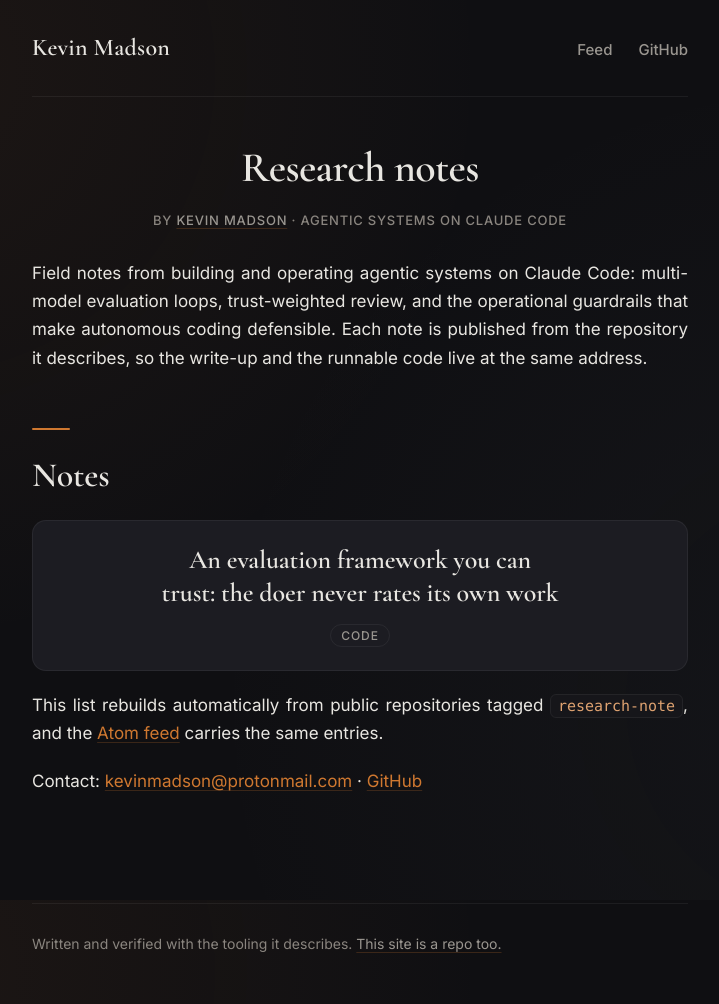
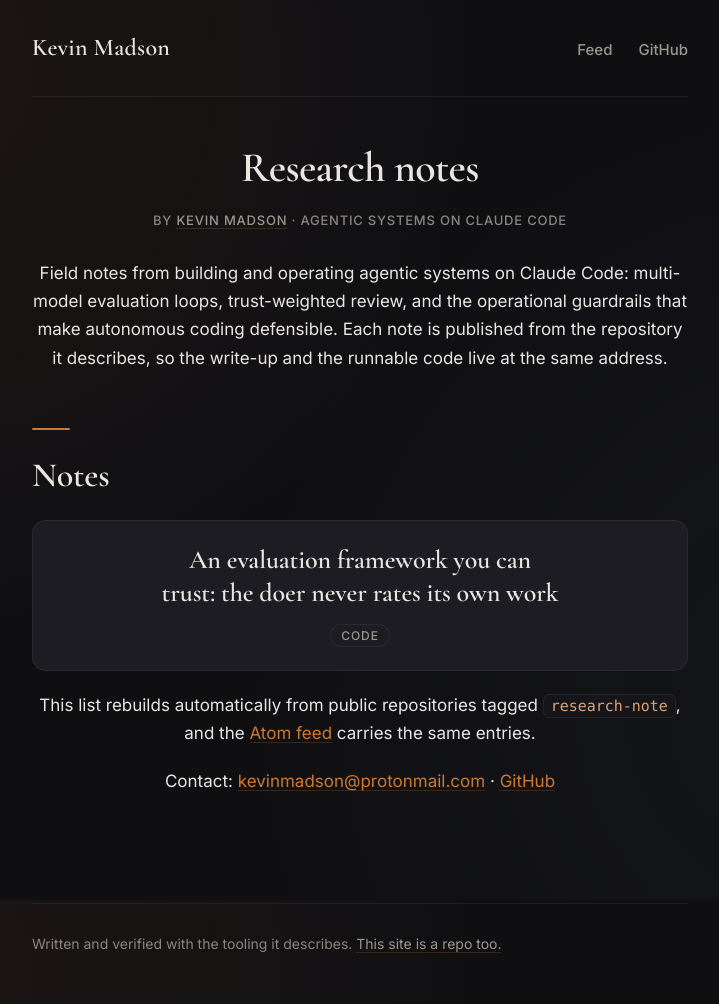
Before and after one commit to KiwiMaddog2020/kiwimaddog2020.github.io, a Jekyll site: the page built from index.md, in a window 1280 px wide. Shown: the whole page, without its empty margins (280-999 px from the left). Built offline with Jekyll 4.4.1, drawn with Linux system fonts in a browser that asks for light colours; our own code applies the rules of GitHub Pages for plain Markdown files.

Commit message:
feat(design): center the hub prose to match the masthead and cards
The hub is a short index, so its intro and trailing paragraphs center with
the rest of the page; the article keeps left-aligned justified body.

```diff
--- a/assets/research-notes.css
+++ b/assets/research-notes.css
@@ -238,6 +238,14 @@
   text-align: justify;
   -webkit-hyphens: auto;
   hyphens: auto;
+}
+
+/* The hub is a short centered index, so its prose centers with the masthead
+   and the note cards rather than running justified like a long-form article. */
+body.hub main p {
+  text-align: center;
+  -webkit-hyphens: manual;
+  hyphens: manual;
 }
 
 /* Article opening: a Cormorant drop cap on the first body paragraph gives
```
